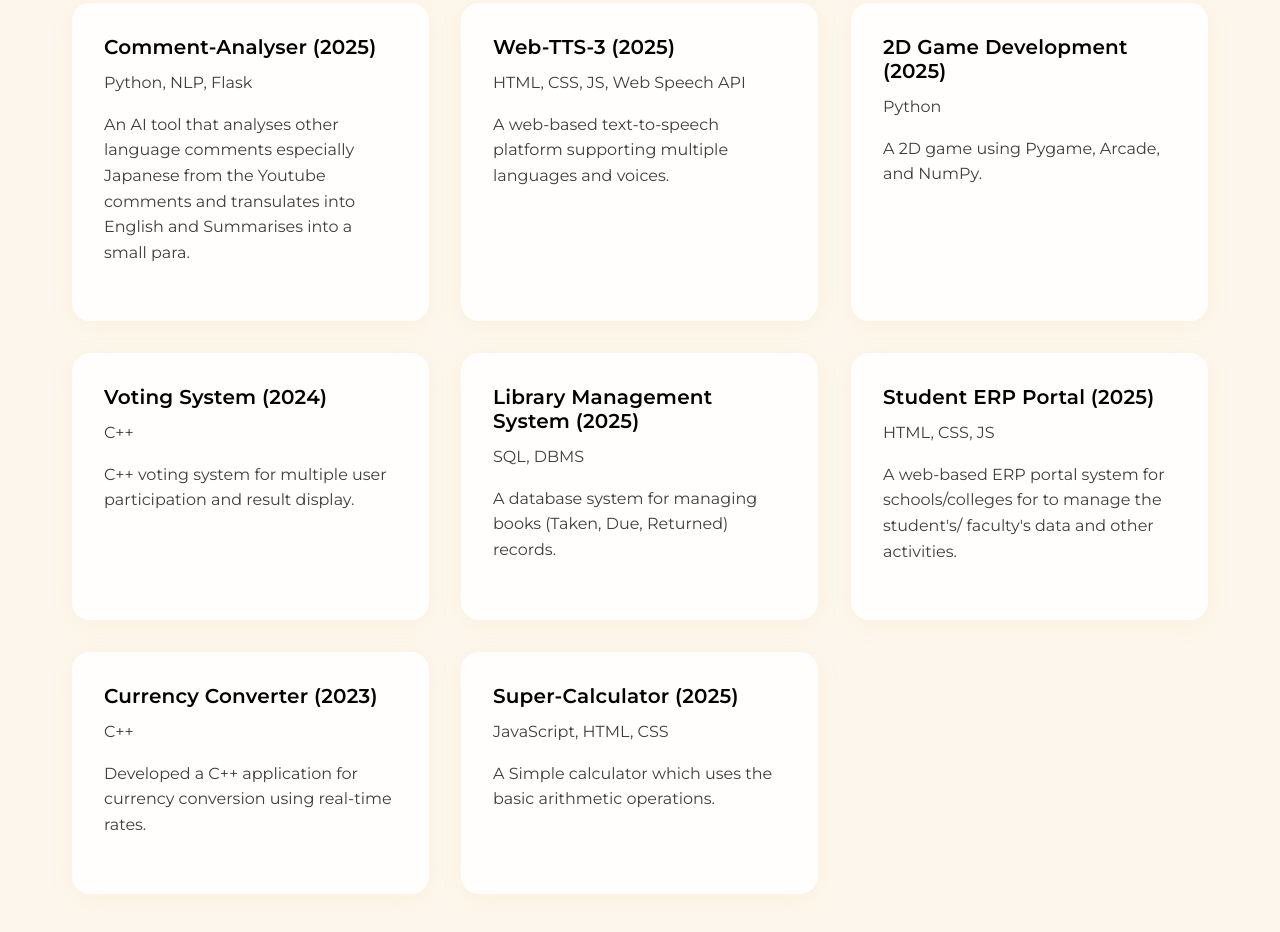
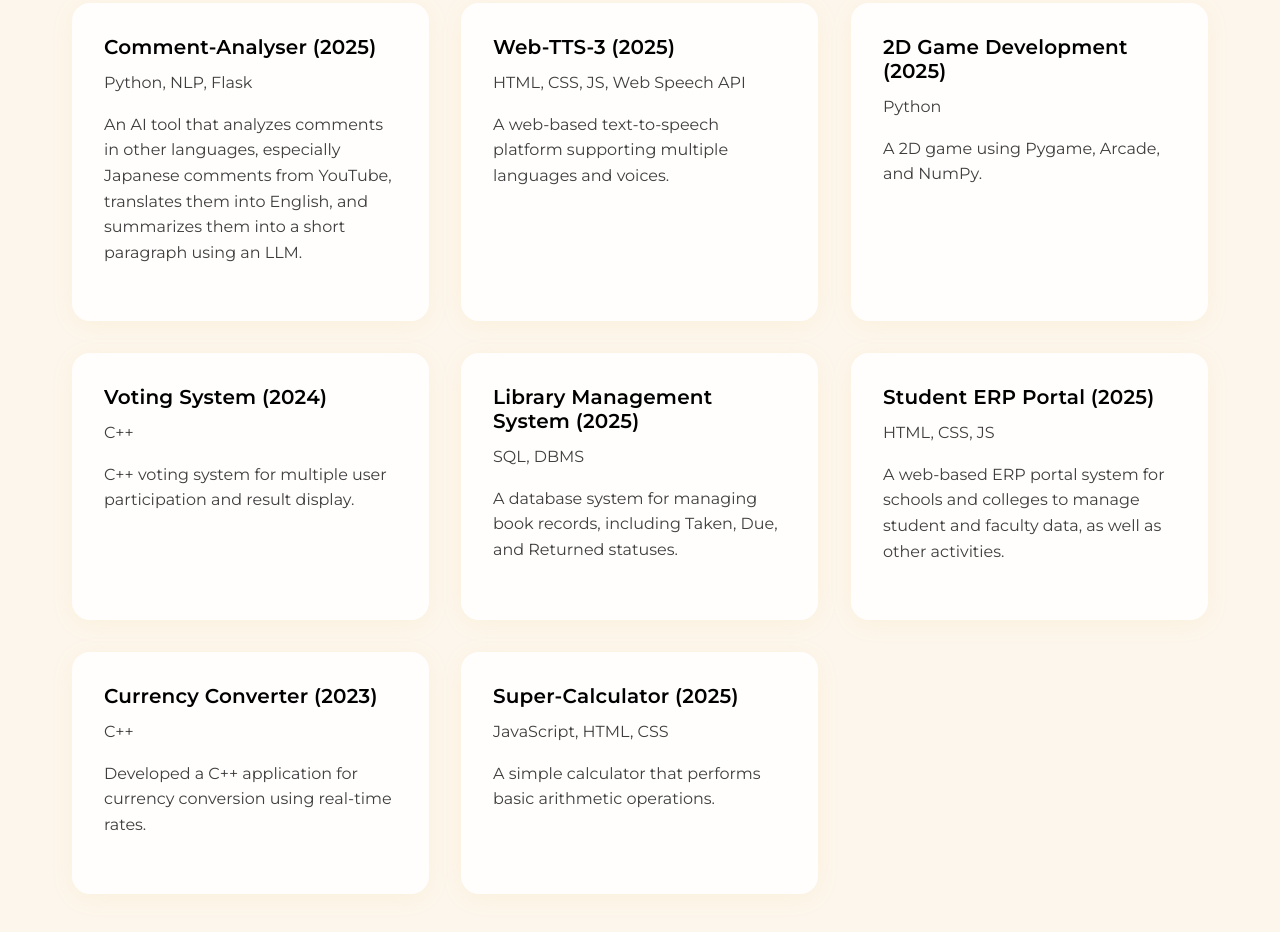
Before and after one commit to ramtej999/ramtej-portfolio, a plain HTML site: page index.html in a window 1280 px wide. Shown: the part 2825-3757 px from the top of the page. Drawn offline with nearby package versions, Linux system fonts and the light colour scheme.

Commit message:
Update index.html

```diff
--- a/index.html
+++ b/index.html
@@ -140,7 +140,7 @@
         <div class="container">
             <h2 class="section-title underline-glow">Projects</h2>
             <div class="projects-grid">
-                <div class="project-card glass-pop"><h3>Comment-Analyser (2025)</h3><p class="tech-stack">Python, NLP, Flask</p><p class="project-description">An AI tool that analyses other language comments especially Japanese from the Youtube comments and transulates into English and Summarises into a small para.</p>
+                <div class="project-card glass-pop"><h3>Comment-Analyser (2025)</h3><p class="tech-stack">Python, NLP, Flask</p><p class="project-description">An AI tool that analyzes comments in other languages, especially Japanese comments from YouTube, translates them into English, and summarizes them into a short paragraph using an LLM.</p>
                     <div class="project-details"></div>
                 </div>
                 <div class="project-card glass-pop"><h3>Web-TTS-3 (2025)</h3><p class="tech-stack">HTML, CSS, JS, Web Speech API</p><p class="project-description">A web-based text-to-speech platform supporting multiple languages and voices.</p>
@@ -152,16 +152,16 @@
                 <div class="project-card glass-pop"><h3>Voting System (2024)</h3><p class="tech-stack">C++</p><p class="project-description">C++ voting system for multiple user participation and result display.</p>
                     <div class="project-details"></div>
                 </div>
-                <div class="project-card glass-pop"><h3>Library Management System (2025)</h3><p class="tech-stack">SQL, DBMS</p><p class="project-description">A database system for managing books (Taken, Due, Returned) records.</p>
+                <div class="project-card glass-pop"><h3>Library Management System (2025)</h3><p class="tech-stack">SQL, DBMS</p><p class="project-description">A database system for managing book records, including Taken, Due, and Returned statuses.</p>
                     <div class="project-details"></div>
                 </div>
-                <div class="project-card glass-pop"><h3>Student ERP Portal (2025)</h3><p class="tech-stack">HTML, CSS, JS</p><p class="project-description">A web-based ERP portal system for schools/colleges for to manage the student's/ faculty's data and other activities.</p>
+                <div class="project-card glass-pop"><h3>Student ERP Portal (2025)</h3><p class="tech-stack">HTML, CSS, JS</p><p class="project-description">A web-based ERP portal system for schools and colleges to manage student and faculty data, as well as other activities.</p>
                     <div class="project-details"></div>
                 </div>
                 <div class="project-card glass-pop"><h3>Currency Converter (2023)</h3><p class="tech-stack">C++</p><p class="project-description">Developed a C++ application for currency conversion using real-time rates.</p
                     ><div class="project-details"></div>
                 </div>
-                <div class="project-card glass-pop"><h3>Super-Calculator (2025)</h3><p class="tech-stack">JavaScript, HTML, CSS</p><p class="project-description">A Simple calculator which uses the basic arithmetic operations.</p>
+                <div class="project-card glass-pop"><h3>Super-Calculator (2025)</h3><p class="tech-stack">JavaScript, HTML, CSS</p><p class="project-description">A simple calculator that performs basic arithmetic operations.</p>
                     <div class="project-details"></div>
                 </div>
             </div>
```
